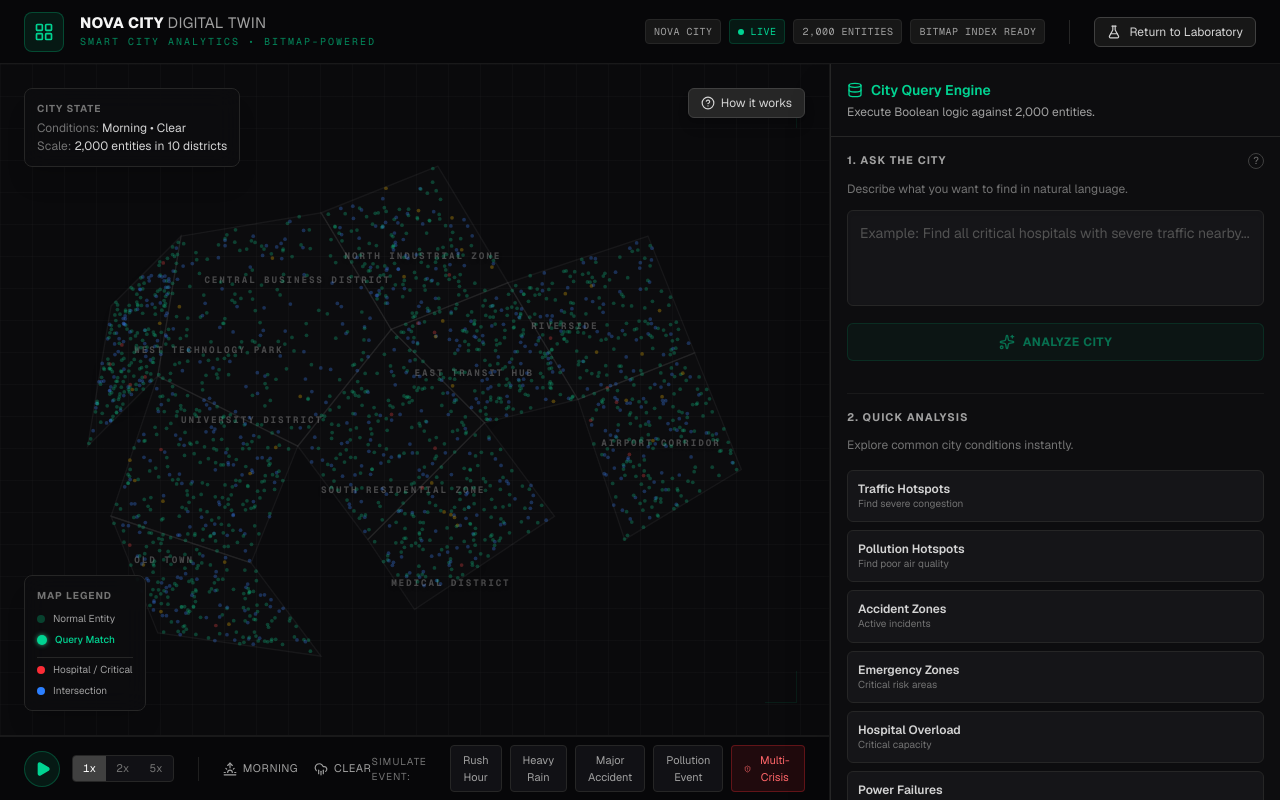
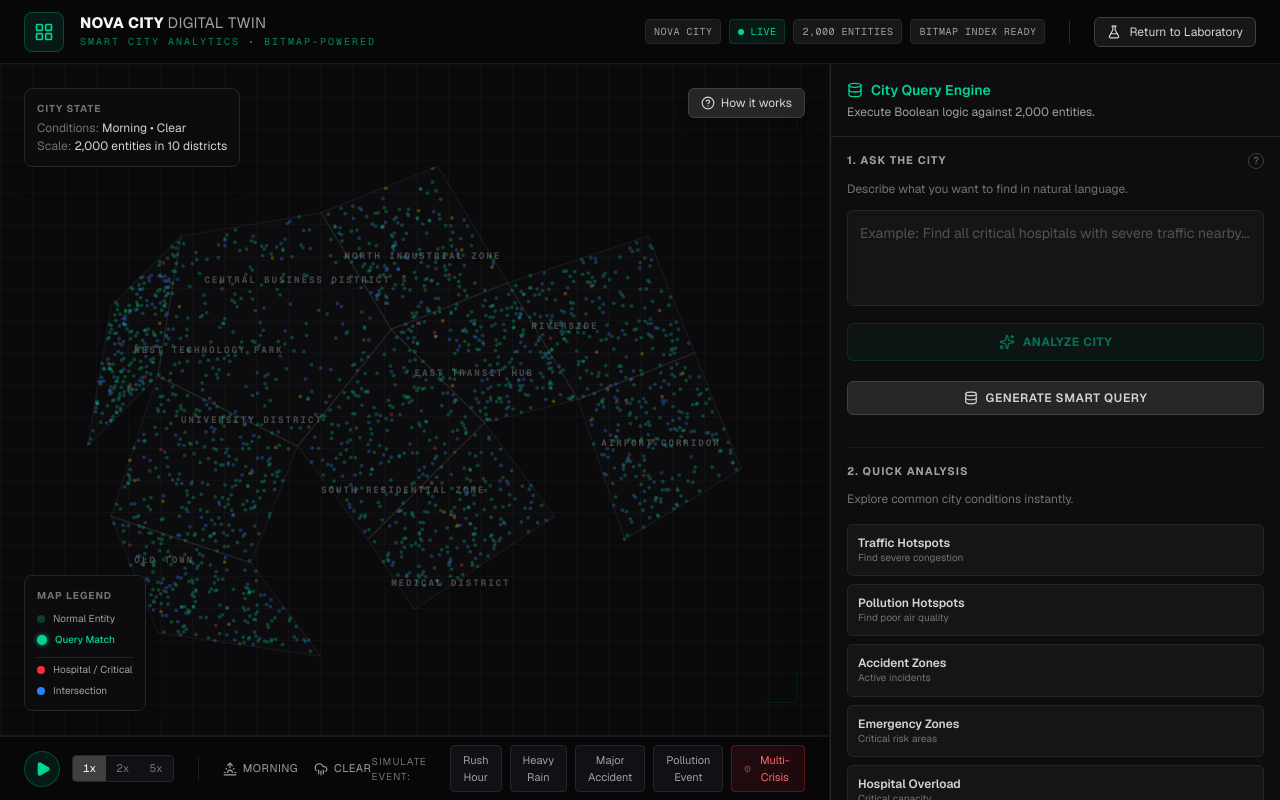
Before and after one commit to rajan-1357/bitmapindex, a Next.js app: page /city in a window 1280 px wide. Built offline with nearby package versions, Linux system fonts and the light colour scheme.

Commit message:
feat: Add Smart Query Generator to City Digital Twin

```diff
--- /dev/null
+++ b/src/app/api/suggest-city-query/route.ts
@@ -0,0 +1,51 @@
+import { NextResponse } from 'next/server';
+import OpenAI from 'openai';
+
+const openai = new OpenAI({
+  apiKey: process.env.OPENAI_API_KEY || "dummy_key",
+});
+
+export async function POST(req: Request) {
+  try {
+    if (!process.env.OPENAI_API_KEY) {
+      return NextResponse.json({
+        query: "Find roads with severe traffic"
+      });
+    }
+
+    const { summary } = await req.json();
+
+    const userMessage = `You are a Smart City Data Analyst.
+Here are the most frequent attribute combinations currently active in the simulated city:
+${JSON.stringify(summary, null, 2)}
+
+Your task: Look at these high-count attributes and invent ONE natural language question that a city planner might ask to filter this data.
+The question MUST combine 2 or 3 of the attributes mentioned above (e.g., combining a specific district, a specific entity type, and a traffic or risk level).
+The combination must make logical sense for a city planner (e.g., don't ask for "clear traffic and critical risk").
+Make the query read naturally, like a human typed it into a search box.
+
+Examples of good queries:
+"Find all hospitals in the Medical District that have critical risk"
+"Show me intersections with severe traffic and poor air quality"
+"Find power substations with warning status in the East Transit Hub"
+
+DO NOT output any explanation, markdown, or JSON. Just output the raw natural language string.`;
+
+    const response = await openai.chat.completions.create({
+      model: 'gpt-5.4-mini-2026-03-17',
+      messages: [
+        { role: 'system', content: 'You only output a single natural language query.' },
+        { role: 'user', content: userMessage }
+      ],
+      temperature: 0.7,
+    });
+
+    const query = response.choices[0].message.content?.replace(/^["']|["']$/g, '').trim() || "Find intersections with severe traffic";
+
+    return NextResponse.json({ query });
+
+  } catch (error) {
+    console.error("OpenAI API Error:", error);
+    return NextResponse.json({ query: "Find intersections with severe traffic" }, { status: 500 });
+  }
+}
--- a/src/components/city/CitySidebar.tsx
+++ b/src/components/city/CitySidebar.tsx
@@ -15,6 +15,7 @@ export default function CitySidebar() {
   const { dataset, bitmapIndex, setActiveQuery, heatmapMode, setHeatmapMode } = useCityStore();
   const [nlQuery, setNlQuery] = useState('');
   const [isExecuting, setIsExecuting] = useState(false);
+  const [isGeneratingQuery, setIsGeneratingQuery] = useState(false);
   const [executionStage, setExecutionStage] = useState<string>('');
   const [error, setError] = useState<string | null>(null);
   const [lastResult, setLastResult] = useState<CityBenchmarkComparison | null>(null);
@@ -23,6 +24,51 @@ export default function CitySidebar() {
     const ast = PRESET_QUERIES[presetName];
     if (!ast) return;
     executeAST(ast);
+  };
+
+  const handleGenerateSmartQuery = async () => {
+    setIsGeneratingQuery(true);
+    setError(null);
+    try {
+      // Basic frequency counting
+      const stats: Record<string, Record<string, number>> = {
+        entityType: {},
+        trafficLevel: {},
+        district: {},
+        riskLevel: {}
+      };
+
+      dataset.forEach(entity => {
+        stats.entityType[entity.entityType] = (stats.entityType[entity.entityType] || 0) + 1;
+        stats.trafficLevel[entity.trafficLevel] = (stats.trafficLevel[entity.trafficLevel] || 0) + 1;
+        stats.district[entity.district] = (stats.district[entity.district] || 0) + 1;
+        stats.riskLevel[entity.riskLevel] = (stats.riskLevel[entity.riskLevel] || 0) + 1;
+      });
+
+      // Find top 2 for each
+      const summary: Record<string, string[]> = {};
+      for (const [key, counts] of Object.entries(stats)) {
+        const sorted = Object.entries(counts).sort((a, b) => b[1] - a[1]);
+        summary[key] = sorted.slice(0, 2).map(([val, count]) => `${val} (${count})`);
+      }
+
+      const response = await fetch('/api/suggest-city-query', {
+        method: 'POST',
+        headers: { 'Content-Type': 'application/json' },
+        body: JSON.stringify({ summary })
+      });
+
+      if (!response.ok) throw new Error('Failed to generate query');
+
+      const data = await response.json();
+      setNlQuery(data.query || '');
+
+    } catch (err: any) {
+      console.error(err);
+      setError("Failed to generate smart query.");
+    } finally {
+      setIsGeneratingQuery(false);
+    }
   };
 
   const delay = (ms: number) => new Promise(res => setTimeout(res, ms));
@@ -155,6 +201,24 @@ export default function CitySidebar() {
             )}
           </button>
 
+          <button
+            onClick={handleGenerateSmartQuery}
+            disabled={isGeneratingQuery || isExecuting}
+            className="w-full mt-2 flex items-center justify-center gap-2 py-2 bg-neutral-800 text-neutral-300 border border-neutral-700 hover:bg-neutral-700 hover:text-white rounded-md transition-colors disabled:opacity-50"
+          >
+            {isGeneratingQuery ? (
+              <>
+                <div className="w-3.5 h-3.5 border-2 border-neutral-400 border-t-transparent rounded-full animate-spin" />
+                <span className="text-xs font-semibold uppercase">Thinking...</span>
+              </>
+            ) : (
+              <>
+                <Database className="w-3.5 h-3.5" />
+                <span className="text-xs font-semibold uppercase tracking-wider">Generate Smart Query</span>
+              </>
+            )}
+          </button>
+
           {error && (
             <div className="text-xs text-red-400 bg-red-400/10 p-3 rounded border border-red-400/20 flex gap-2 items-start mt-2">
               <AlertTriangle className="w-4 h-4 shrink-0" />
```
